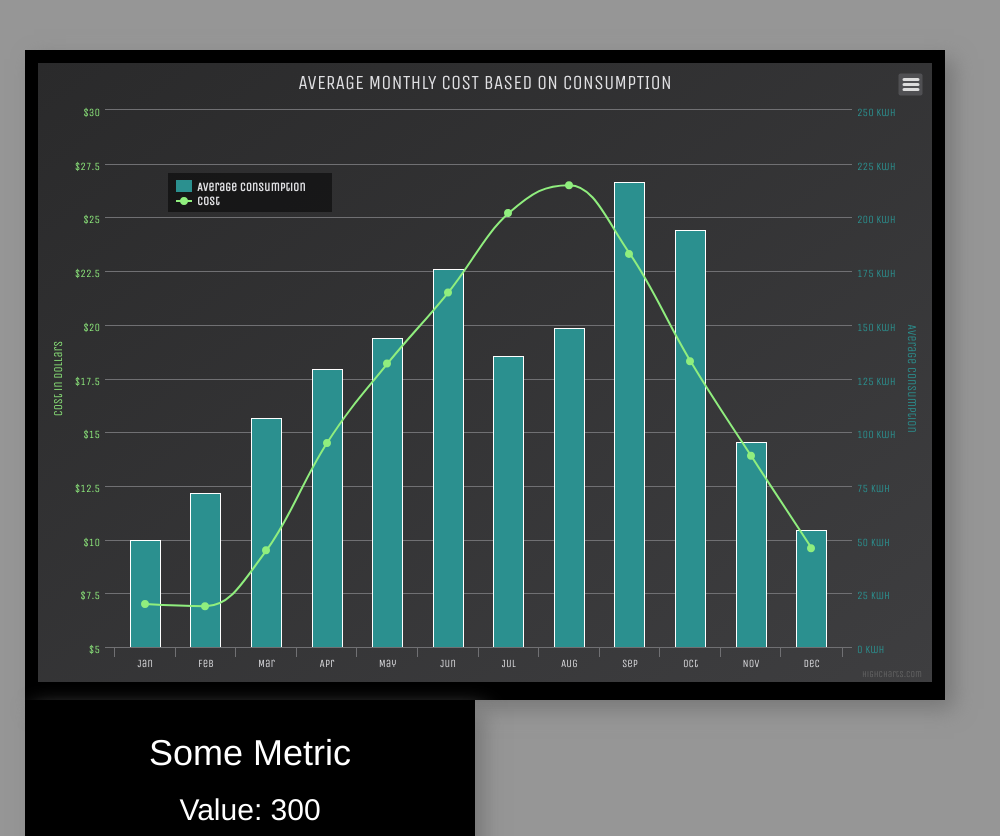
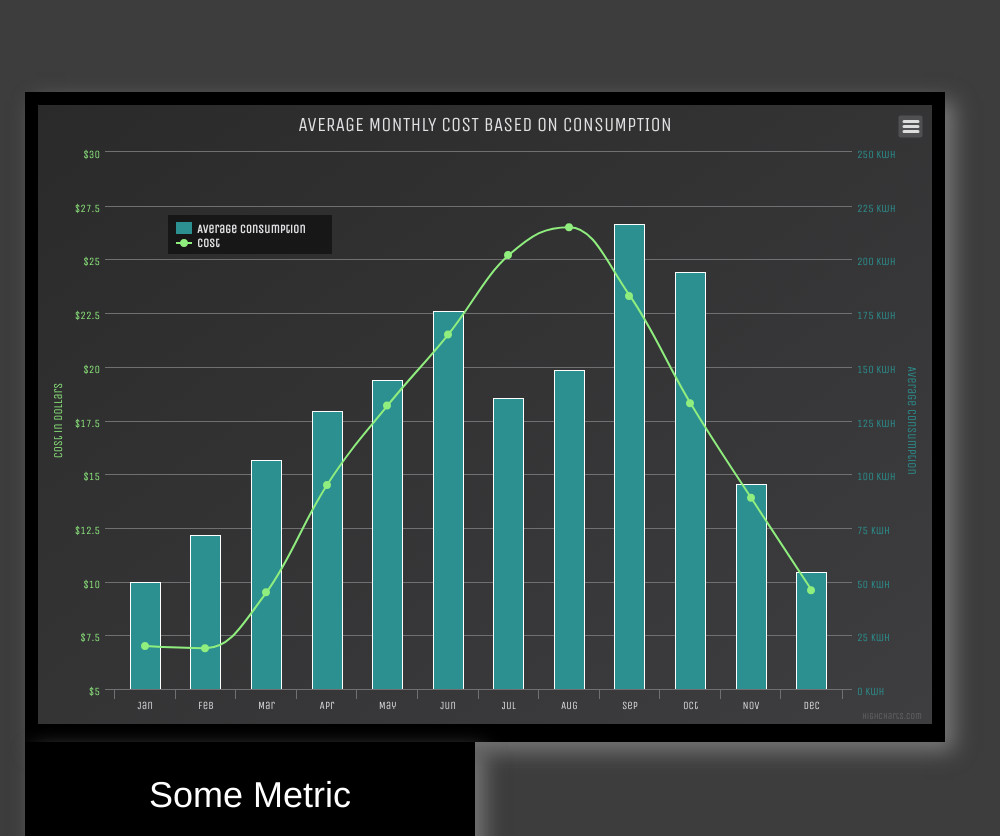
Before and after one commit to sreejitr/EnergyDashboard, a Django app: page /dashboard/ in a window 1280 px wide. Shown: the top 836 px of the page, without its empty margins (0-1000 px from the left). Run offline with Django 3.2, Linux system fonts and the light colour scheme; some libraries are stand-ins or nearby versions.

Commit message:
Minor changes to layout

```diff
--- a/EnergyDashboard/dashboard/templates/base.html
+++ b/EnergyDashboard/dashboard/templates/base.html
@@ -5,7 +5,7 @@
 
    <title>
    {% block title %}
-   Visual Analytics Application
+   Dashboard Application
    {% endblock %}
    </title>
 
@@ -37,7 +37,7 @@
 {% endblock %}
 
   </head>
-    <body style="background-color: #969696;">
+    <body style="background-color: #3D3D3D;">
     <!-- <div class="navbar navbar-default navbar-fixed-top" role="navigation" style="min-height: 190px;">
   <div class="container-fluid">
     <div class="row">
--- a/EnergyDashboard/dashboard/templates/dashboard/page1.html
+++ b/EnergyDashboard/dashboard/templates/dashboard/page1.html
@@ -7,10 +7,10 @@
 <script src="{% static 'dashboard/js/page2_graph2.js' %}"></script>
 <script src="{% static 'dashboard/js/page2_graph3.js' %}"></script>
 <script src="{% static 'dashboard/js/page2_graph4.js' %}"></script>
-<div class="col col-lg-12" >
+<div class="col col-lg-12" style="padding-top: 3em;">
 
 	<!-- <div id="graph-container1"></div> -->
-	<div id="graph-container2"></div>
+<div id="graph-container2"></div>
 	<!--div id="graph-container3">
 		<div id="graph3"></div>
 		<h1 style="text-align: center;">Some Metric</h1>
@@ -19,7 +19,7 @@
 <div id="graph-container4">
 		<h1 style="text-align: center;">Some Metric</h1>
 		<h2 style="text-align: center;">Value: 300</h2>
-	<div id="graph4">
+	<div id="graph4" style="height: 30em;">
 	</div>
 </div>
 	<!-- <div id="graph-container5"></div> -->
```
